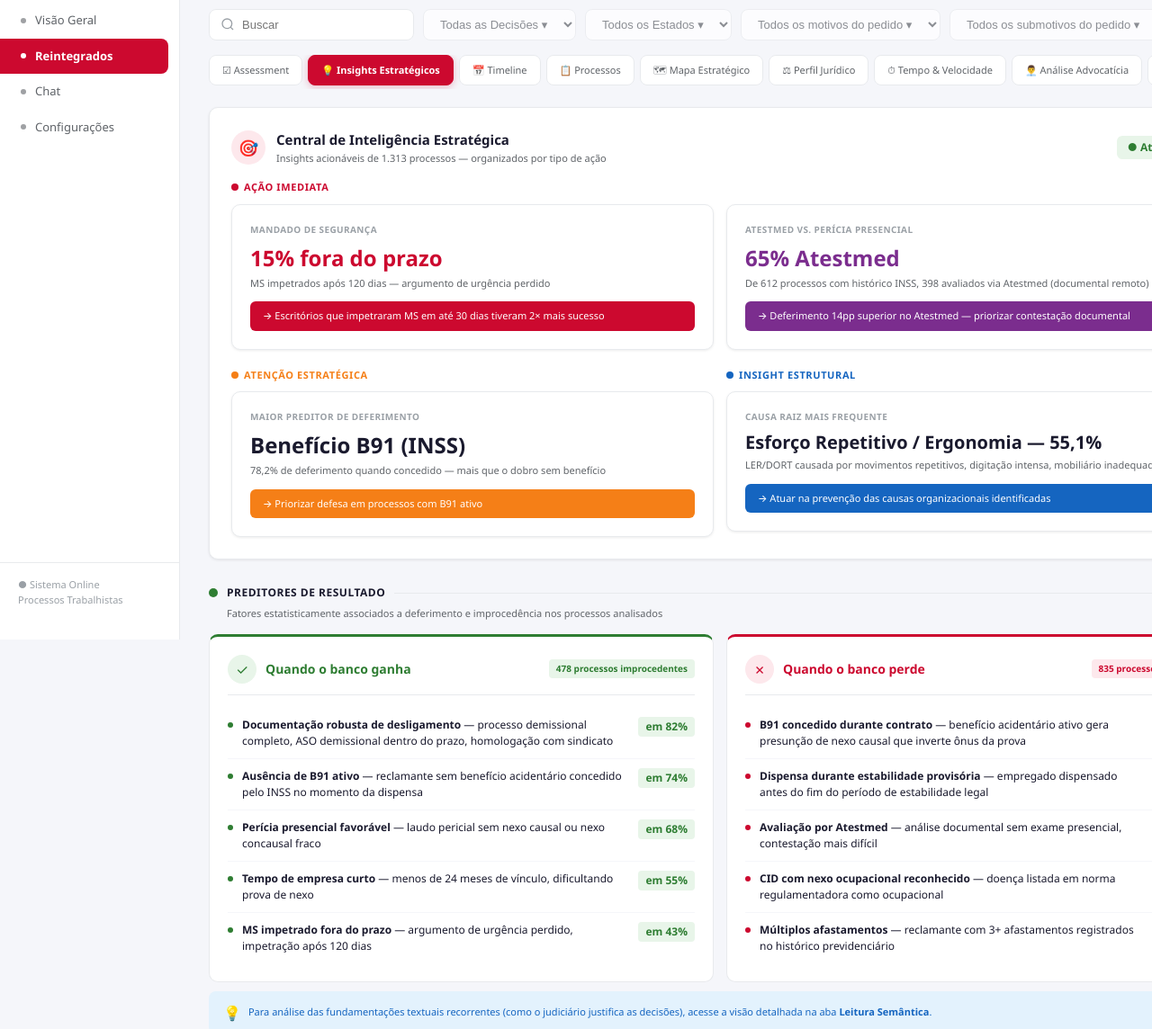
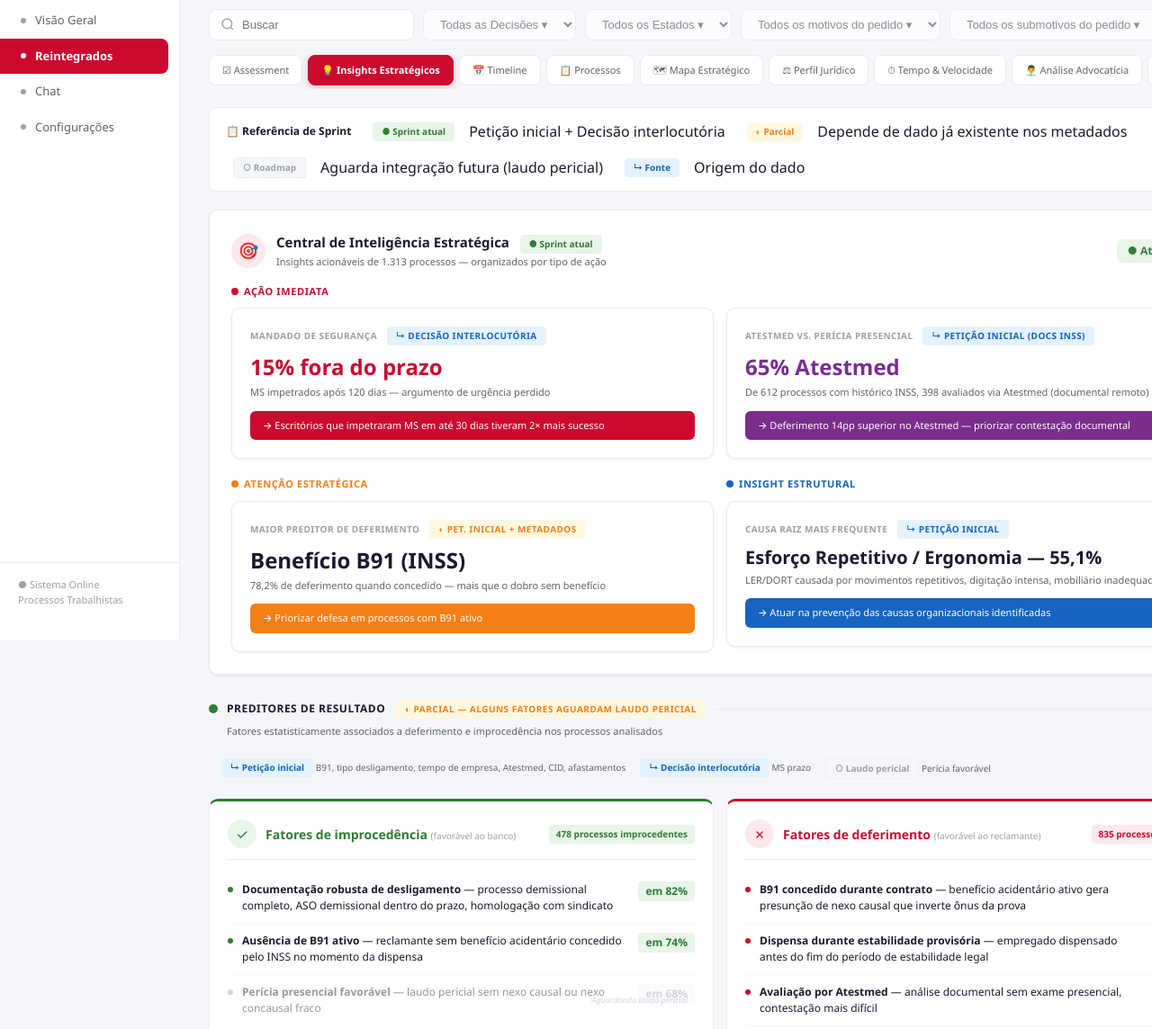
Before and after one commit to aispherepm/mockups, a plain HTML site: page insights.html in a window 1280 px wide. Shown: the part 89-1233 px from the top of the page at 90% size. Drawn offline with Linux system fonts and the light colour scheme.

Commit message:
Update insights.html

```diff
--- a/insights.html
+++ b/insights.html
@@ -230,6 +230,17 @@
 
   .mockup-note { text-align: center; padding: 20px; font-size: 10px; color: var(--text-muted); font-style: italic; border-top: 1px dashed var(--border); margin-top: 32px; }
 
+  /* Sprint Status */
+  .sprint-tag { display: inline-flex; align-items: center; gap: 5px; font-size: 10px; font-weight: 600; padding: 3px 10px; border-radius: 4px; margin-left: 8px; }
+  .sprint-tag.current { background: var(--green-light); color: var(--green); }
+  .sprint-tag.partial { background: var(--amber-light); color: var(--amber); }
+  .sprint-tag.roadmap { background: var(--bg); color: var(--text-muted); border: 1px dashed var(--border); }
+  .sprint-tag.source { background: var(--blue-light); color: var(--blue); }
+  .sprint-banner { padding: 14px 18px; border-radius: 8px; margin-bottom: 20px; border: 1px solid var(--border); background: var(--white); display: flex; align-items: center; gap: 16px; flex-wrap: wrap; }
+  .sprint-banner .sb-title { font-size: 12px; font-weight: 700; color: var(--text); }
+  .factor-pending { opacity: 0.45; position: relative; }
+  .factor-pending::after { content: 'Aguardando laudo pericial'; position: absolute; right: 8px; top: 50%; transform: translateY(-50%); font-size: 9px; color: var(--text-muted); font-style: italic; }
+
   @media (max-width: 1024px) {
     .sidebar { display: none; }
     .causa-grid { grid-template-columns: repeat(2,1fr); }
@@ -292,6 +303,15 @@
       <div class="tab">📊 Score de Risco</div>
     </div>
 
+    <!-- Sprint Reference Banner -->
+    <div class="sprint-banner">
+      <div class="sb-title">📋 Referência de Sprint</div>
+      <span class="sprint-tag current">● Sprint atual</span> Petição inicial + Decisão interlocutória
+      <span class="sprint-tag partial">◐ Parcial</span> Depende de dado já existente nos metadados
+      <span class="sprint-tag roadmap">○ Roadmap</span> Aguarda integração futura (laudo pericial)
+      <span class="sprint-tag source">↳ Fonte</span> Origem do dado
+    </div>
+
     <!-- ============================================================
          SEÇÃO 1 — CENTRAL DE INTELIGÊNCIA ESTRATÉGICA (REORGANIZADA)
          ============================================================ -->
@@ -299,7 +319,7 @@
       <div class="card-header">
         <div class="card-icon" style="background:var(--red-light);color:var(--red);">🎯</div>
         <div>
-          <div class="card-title">Central de Inteligência Estratégica</div>
+          <div class="card-title">Central de Inteligência Estratégica <span class="sprint-tag current">● Sprint atual</span></div>
           <div class="card-subtitle">Insights acionáveis de 1.313 processos — organizados por tipo de ação</div>
         </div>
         <div class="card-badge-right badge-green">● Atualizado</div>
@@ -312,13 +332,13 @@
       </div>
       <div class="grid-2" style="margin-bottom:20px;">
         <div class="insight-card">
-          <div class="ic-label">Mandado de segurança</div>
+          <div class="ic-label">Mandado de segurança <span class="sprint-tag source">↳ Decisão interlocutória</span></div>
           <div class="ic-value" style="color:var(--red);">15% fora do prazo</div>
           <div class="ic-desc">MS impetrados após 120 dias — argumento de urgência perdido</div>
           <div class="insight-pill red">→ Escritórios que impetraram MS em até 30 dias tiveram 2× mais sucesso</div>
         </div>
         <div class="insight-card">
-          <div class="ic-label">Atestmed vs. perícia presencial</div>
+          <div class="ic-label">Atestmed vs. perícia presencial <span class="sprint-tag source">↳ Petição inicial (docs INSS)</span></div>
           <div class="ic-value" style="color:var(--purple);">65% Atestmed</div>
           <div class="ic-desc">De 612 processos com histórico INSS, 398 avaliados via Atestmed (documental remoto)</div>
           <div class="insight-pill purple">→ Deferimento 14pp superior no Atestmed — priorizar contestação documental</div>
@@ -333,7 +353,7 @@
             Atenção estratégica
           </div>
           <div class="insight-card">
-            <div class="ic-label">Maior preditor de deferimento</div>
+            <div class="ic-label">Maior preditor de deferimento <span class="sprint-tag partial">◐ Pet. inicial + metadados</span></div>
             <div class="ic-value" style="color:var(--text);">Benefício B91 (INSS)</div>
             <div class="ic-desc">78,2% de deferimento quando concedido — mais que o dobro sem benefício</div>
             <div class="insight-pill amber">→ Priorizar defesa em processos com B91 ativo</div>
@@ -345,7 +365,7 @@
             Insight estrutural
           </div>
           <div class="insight-card">
-            <div class="ic-label">Causa raiz mais frequente</div>
+            <div class="ic-label">Causa raiz mais frequente <span class="sprint-tag source">↳ Petição inicial</span></div>
             <div class="ic-value" style="color:var(--text); font-size:20px;">Esforço Repetitivo / Ergonomia — 55,1%</div>
             <div class="ic-desc">LER/DORT causada por movimentos repetitivos, digitação intensa, mobiliário inadequado</div>
             <div class="insight-pill blue">→ Atuar na prevenção das causas organizacionais identificadas</div>
@@ -359,19 +379,24 @@
          ============================================================ -->
     <div class="section-title">
       <span class="dot" style="background:var(--green);"></span>
-      <span class="label" style="color:var(--text);">Preditores de resultado</span>
+      <span class="label" style="color:var(--text);">Preditores de resultado <span class="sprint-tag partial">◐ Parcial — alguns fatores aguardam laudo pericial</span></span>
     </div>
     <p style="font-size:11px;color:var(--text-sec);margin:-8px 0 14px 20px;">Fatores estatisticamente associados a deferimento e improcedência nos processos analisados</p>
+    <div style="margin-bottom:14px;padding:8px 14px;background:var(--bg);border-radius:6px;font-size:10px;color:var(--text-sec);display:flex;gap:16px;flex-wrap:wrap;">
+      <span><span class="sprint-tag source" style="margin:0;">↳ Petição inicial</span> B91, tipo desligamento, tempo de empresa, Atestmed, CID, afastamentos</span>
+      <span><span class="sprint-tag source" style="margin:0;">↳ Decisão interlocutória</span> MS prazo</span>
+      <span><span class="sprint-tag roadmap" style="margin:0;">○ Laudo pericial</span> Perícia favorável</span>
+    </div>
     <div class="gp-grid">
       <div class="gp-card" style="border-top:3px solid var(--green);">
         <div class="gp-header">
           <div class="gp-icon" style="background:var(--green-light);color:var(--green);">✓</div>
-          <div><div class="gp-title" style="color:var(--green);">Quando o banco ganha</div></div>
+          <div><div class="gp-title" style="color:var(--green);">Fatores de improcedência <span style="font-size:10px;font-weight:400;color:var(--text-muted);">(favorável ao banco)</span></div></div>
           <div class="gp-count"><span class="badge badge-green">478 processos improcedentes</span></div>
         </div>
         <div class="gp-factor"><div class="gp-bullet" style="background:var(--green);"></div><div class="gp-factor-text"><strong>Documentação robusta de desligamento</strong> — processo demissional completo, ASO demissional dentro do prazo, homologação com sindicato</div><div class="gp-factor-pct" style="background:var(--green-light);color:var(--green);">em 82%</div></div>
         <div class="gp-factor"><div class="gp-bullet" style="background:var(--green);"></div><div class="gp-factor-text"><strong>Ausência de B91 ativo</strong> — reclamante sem benefício acidentário concedido pelo INSS no momento da dispensa</div><div class="gp-factor-pct" style="background:var(--green-light);color:var(--green);">em 74%</div></div>
-        <div class="gp-factor"><div class="gp-bullet" style="background:var(--green);"></div><div class="gp-factor-text"><strong>Perícia presencial favorável</strong> — laudo pericial sem nexo causal ou nexo concausal fraco</div><div class="gp-factor-pct" style="background:var(--green-light);color:var(--green);">em 68%</div></div>
+        <div class="gp-factor factor-pending"><div class="gp-bullet" style="background:var(--text-muted);"></div><div class="gp-factor-text"><strong>Perícia presencial favorável</strong> — laudo pericial sem nexo causal ou nexo concausal fraco</div><div class="gp-factor-pct" style="background:var(--bg);color:var(--text-muted);">em 68%</div></div>
         <div class="gp-factor"><div class="gp-bullet" style="background:var(--green);"></div><div class="gp-factor-text"><strong>Tempo de empresa curto</strong> — menos de 24 meses de vínculo, dificultando prova de nexo</div><div class="gp-factor-pct" style="background:var(--green-light);color:var(--green);">em 55%</div></div>
         <div class="gp-factor"><div class="gp-bullet" style="background:var(--green);"></div><div class="gp-factor-text"><strong>MS impetrado fora do prazo</strong> — argumento de urgência perdido, impetração após 120 dias</div><div class="gp-factor-pct" style="background:var(--green-light);color:var(--green);">em 43%</div></div>
       </div>
@@ -379,7 +404,7 @@
       <div class="gp-card" style="border-top:3px solid var(--red);">
         <div class="gp-header">
           <div class="gp-icon" style="background:var(--red-light);color:var(--red);">✗</div>
-          <div><div class="gp-title" style="color:var(--red);">Quando o banco perde</div></div>
+          <div><div class="gp-title" style="color:var(--red);">Fatores de deferimento <span style="font-size:10px;font-weight:400;color:var(--text-muted);">(favorável ao reclamante)</span></div></div>
           <div class="gp-count"><span class="badge badge-red">835 processos deferidos</span></div>
         </div>
         <div class="gp-factor"><div class="gp-bullet" style="background:var(--red);"></div><div class="gp-factor-text"><strong>B91 concedido durante contrato</strong> — benefício acidentário ativo gera presunção de nexo causal que inverte ônus da prova</div><div class="gp-factor-pct" style="background:var(--red-light);color:var(--red);">em 78%</div></div>
@@ -402,7 +427,7 @@
          ============================================================ -->
     <div class="section-title">
       <span class="dot" style="background:var(--blue);"></span>
-      <span class="label" style="color:var(--blue);">Causa raiz — Petição inicial</span>
+      <span class="label" style="color:var(--blue);">Causa raiz — Petição inicial <span class="sprint-tag current">● Sprint atual</span></span>
     </div>
 
     <div class="section-bar" style="margin-bottom:6px;">
@@ -433,7 +458,7 @@
       <div class="card-header">
         <div class="card-icon" style="background:var(--red-light);color:var(--red);">🗺</div>
         <div>
-          <div class="card-title">Alegações recorrentes na petição inicial por estado</div>
+          <div class="card-title">Alegações recorrentes na petição inicial por estado <span class="sprint-tag current">● Sprint atual</span></div>
           <div class="card-subtitle">Top 5 alegações de causa raiz por UF · Clique no estado para ver detalhes</div>
         </div>
       </div>
@@ -527,7 +552,7 @@
       <div class="section-bar">
         <div class="sb" style="background:var(--purple);"></div>
         <div>
-          <div class="sb-title">Correlação Tipo de Doença × Estado</div>
+          <div class="sb-title">Correlação Tipo de Doença × Estado <span class="sprint-tag current">● Sprint atual</span></div>
           <div class="sb-desc">Heatmap de volume processual por subtipo de doença e UF — leitura de hotspots e padrões regionais</div>
         </div>
       </div>
@@ -559,8 +584,8 @@
       <div class="card-header">
         <div class="card-icon" style="background:var(--purple-light);color:var(--purple);">🩺</div>
         <div>
-          <div class="card-title">Atestmed vs. Perícia Presencial — Detalhe</div>
-          <div class="card-subtitle">Análise de processos com histórico de afastamento INSS · B91/B31 ativo</div>
+          <div class="card-title">Atestmed vs. Perícia Presencial — Detalhe <span class="sprint-tag current">● Sprint atual</span></div>
+          <div class="card-subtitle">Análise de processos com histórico de afastamento INSS · B91/B31 ativo · <span class="sprint-tag source" style="margin:0;">↳ Petição inicial (docs de afastamento anexados)</span></div>
         </div>
       </div>
       <div class="atestmed-stats">
@@ -604,7 +629,7 @@
          ============================================================ -->
     <div class="section-title">
       <span class="dot" style="background:var(--purple);"></span>
-      <span class="label" style="color:var(--purple);">Árvore de causas</span>
+      <span class="label" style="color:var(--purple);">Árvore de causas <span class="sprint-tag current">● Sprint atual</span></span>
     </div>
     <div class="card">
       <div class="section-bar" style="margin-bottom:14px;">
@@ -633,7 +658,8 @@
 
     <div class="mockup-note">
       Dados simulados para mockup · Proposta de redesign tela Insights Estratégicos · Plataforma Reintegrados · DeepCenter<br>
-      Versão: 25/05/2026 · Para referência de desenvolvimento
+      Versão: 25/05/2026 · Para referência de desenvolvimento<br>
+      <strong>Sprint atual:</strong> 8 de 9 visões viáveis (Petição inicial + Decisão interlocutória) · 1 fator pendente (laudo pericial)
     </div>
 
   </main>
```
